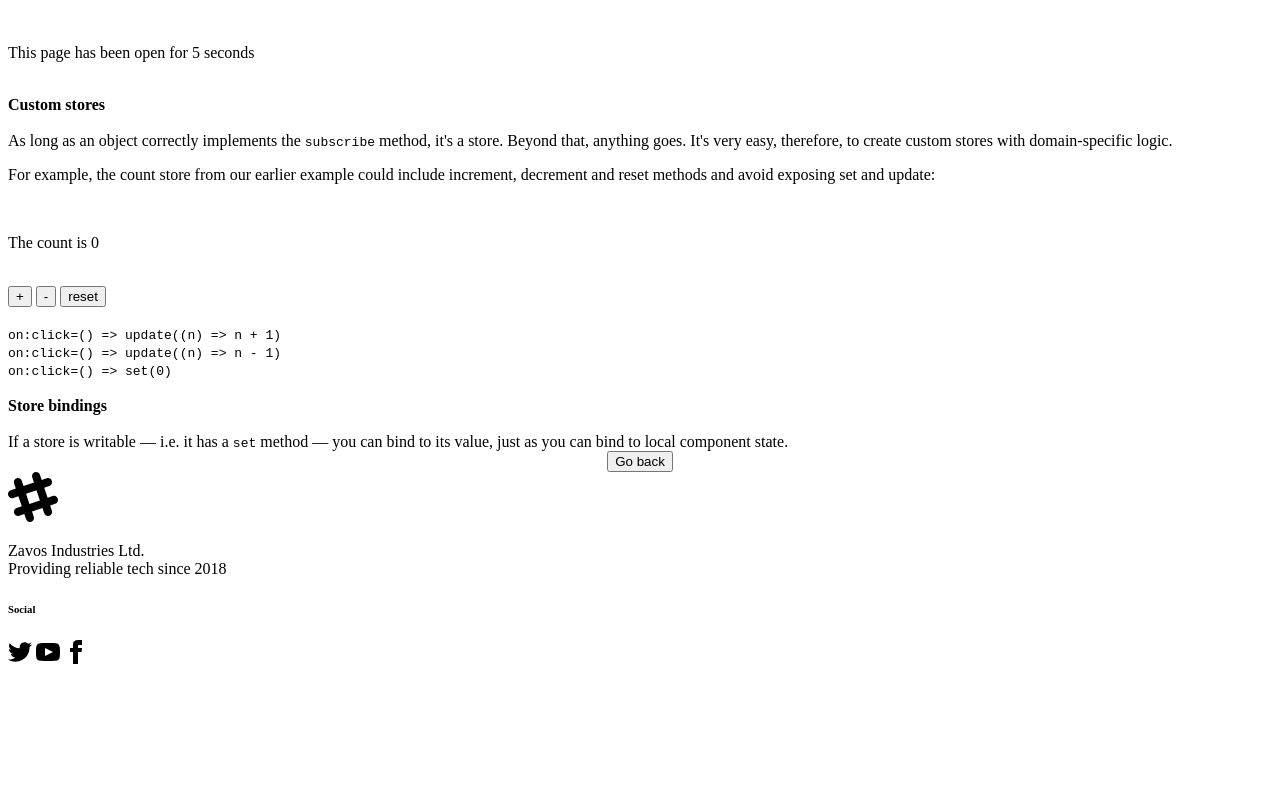
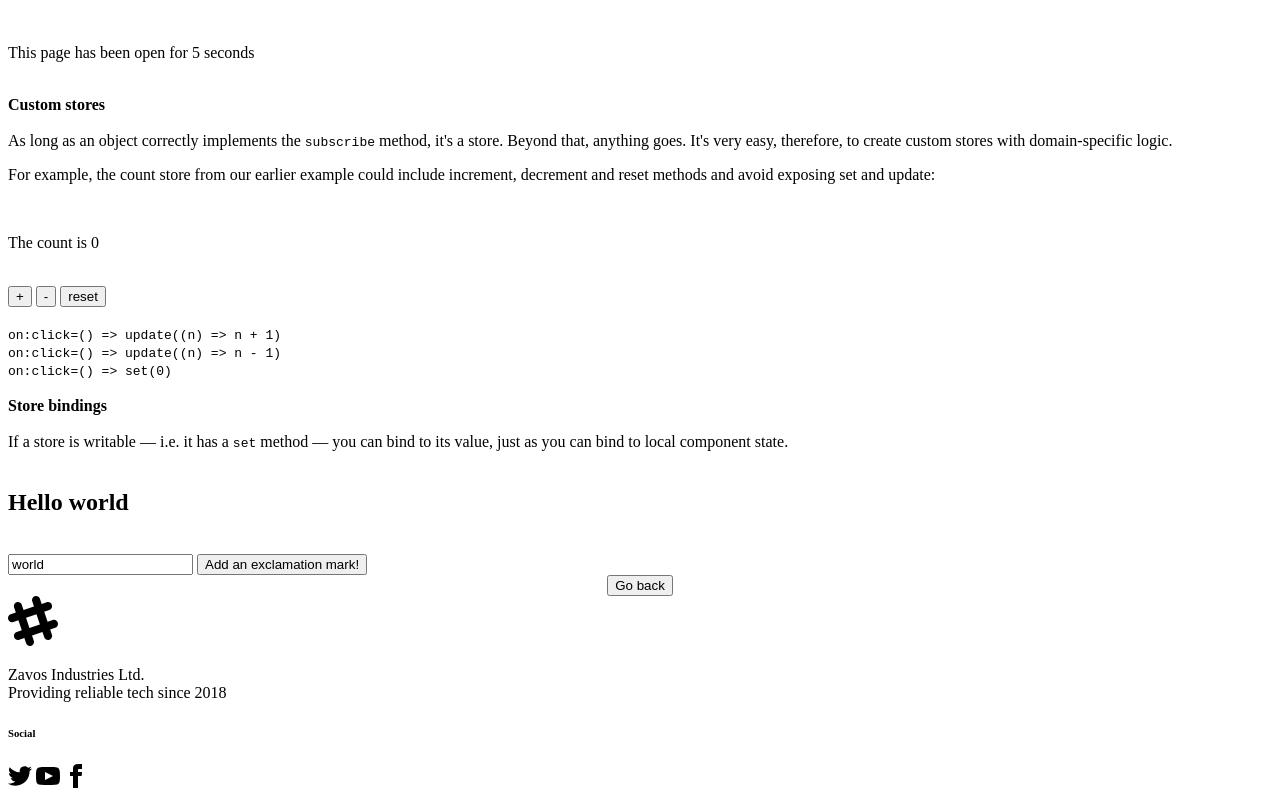
Before and after one commit to kzavos/svelte-training, a SvelteKit app: page /projects/project-7 in a window 1280 px wide. Shown: the part 988-1788 px from the top of the page. Before the commit the page ends 1664 px from the top, so only its background shows below. Built offline with nearby package versions, Linux system fonts and the light colour scheme.

Commit message:
Finish 7th article with the last tutorial of store binding

```diff
--- a/src/routes/projects/project-7/+page.svelte
+++ b/src/routes/projects/project-7/+page.svelte
@@ -10,6 +10,8 @@
 		minute: '2-digit',
 		second: '2-digit'
 	});
+
+	import { name, greeting } from './stores';
 </script>
 
 <article class="container mx-auto max-w-3xl break-words px-4 py-8">
@@ -143,6 +145,11 @@
 			as you can bind to local component state.
 		</div>
 	</div>
+	<br />
+	<h1 class="prose text-3xl">{$greeting}</h1>
+	<br />
+	<input bind:value={$name} />
+	<button class="btn" on:click={() => ($name += `!`)}>Add an exclamation mark!</button>
 </article>
 
 <style>
--- a/src/routes/projects/project-7/stores.js
+++ b/src/routes/projects/project-7/stores.js
@@ -32,3 +32,7 @@ function createCount() {
 	};
 }
 export const count2 = createCount();
+
+export const name = writable('world')
+
+export const greeting = derived(name, ($name) => `Hello ${$name}`)
```
